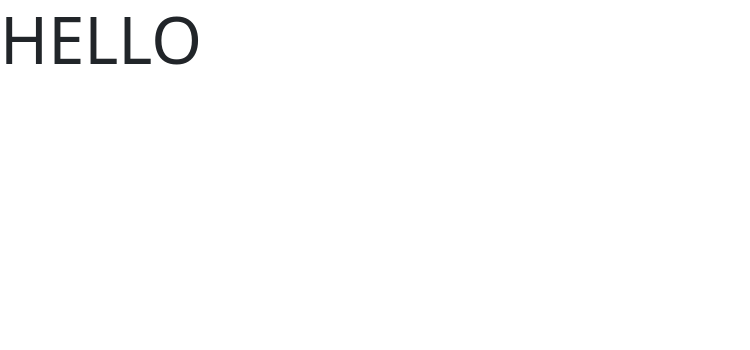
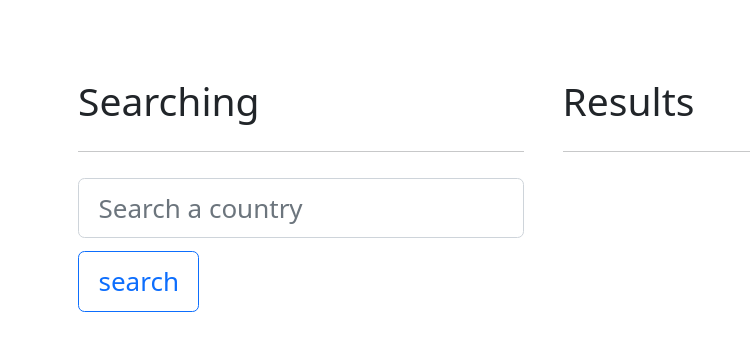
Before and after one commit to Omared250/GeoDiscover, a React (Vite) app: page /search in a window 1280 px wide. Shown: the top 350 px of the page, without its empty margins (0-750 px from the left). Built offline with nearby package versions, Linux system fonts and the light colour scheme.

Commit message:
fetching data from API

```diff
--- a/package.json
+++ b/package.json
@@ -9,6 +9,7 @@
     "preview": "vite preview"
   },
   "dependencies": {
+    "axios": "^1.5.0",
     "react": "^18.2.0",
     "react-dom": "^18.2.0",
     "react-router-dom": "^6.15.0"
--- /dev/null
+++ b/src/api/countryApi.js
@@ -0,0 +1,17 @@
+
+import axios from "axios";
+
+const getCountryByName =  async (inputValue) => {
+    console.log(inputValue);
+
+    try {
+        const response = await axios.get(`https://restcountries.com/v3.1/name/${ inputValue }`);
+
+        console.log(response.data);
+
+    } catch (err) {
+        console.error('Error fetching data:', err);
+    }
+};
+
+export default getCountryByName;
--- a/src/components/Search.jsx
+++ b/src/components/Search.jsx
@@ -1,8 +1,52 @@
+import { useState } from "react"
+import getCountryByName from "../api/countryApi";
 
 export const Search = () => {
+    const [ inputValue, setInputValue ] = useState("");
+
+    const onInputChange = (e) => {
+        e.preventDefault();
+        setInputValue(e.target.value.toLowerCase().trim());
+    }
+
+    const onSearchSubmit = (e) => {
+        e.preventDefault();
+
+        getCountryByName(inputValue);
+    };
+
     return(
-        <div>
-            <h1>HELLO</h1>
-        </div>
+        <>
+            <div className="row search">
+                <div className="col-5">
+                    <h4>Searching</h4>
+                    <hr />
+                    <form onSubmit={ onSearchSubmit } aria-label="form">
+                        <input
+                            type="text"
+                            placeholder="Search a country"
+                            className="form-control"
+                            autoComplete="off"
+                            value={ inputValue }
+                            onChange={ onInputChange }
+
+                        />
+                        <button className="btn btn-outline-primary mt-2">
+                            search
+                        </button>
+                    </form>
+                </div>
+                <div className="col-7">
+
+                    <h4>Results</h4>
+                    <hr />
+
+                    <div>
+
+                    </div>
+
+                </div>
+            </div>
+        </>
     )
 }
--- a/src/index.css
+++ b/src/index.css
@@ -47,3 +47,7 @@ html {
 .example {
     color: black;
 }
+
+.search {
+    padding: 3em;
+}
```
Also changed, not shown: 1 other file (tests, documents, lock files or other folders).
